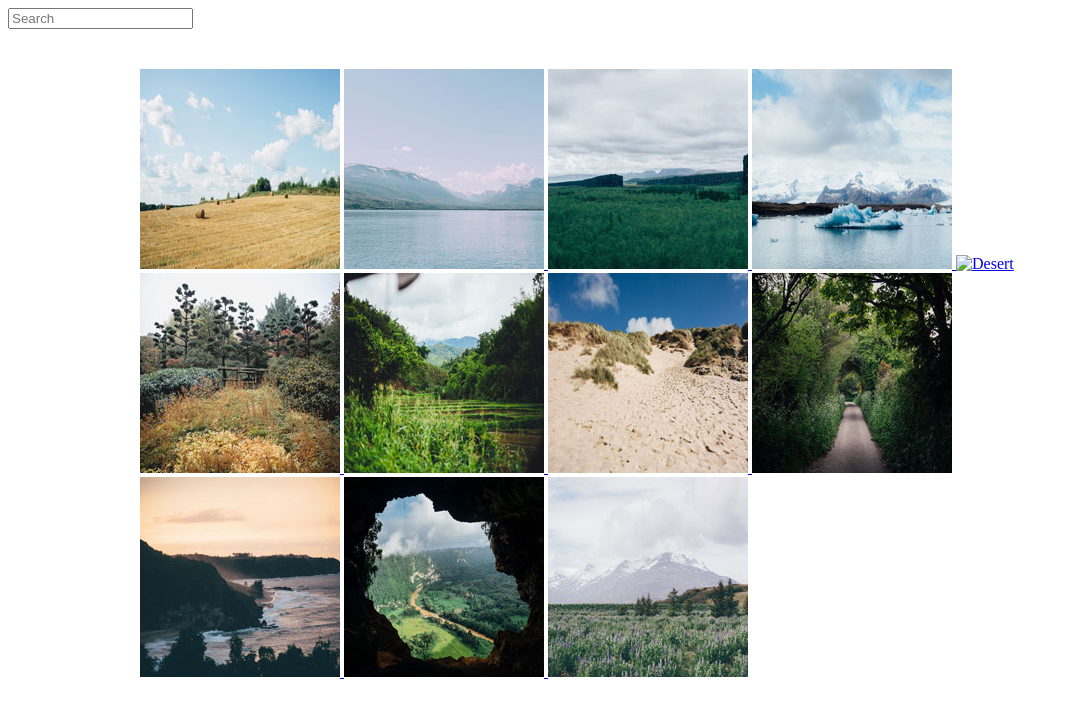
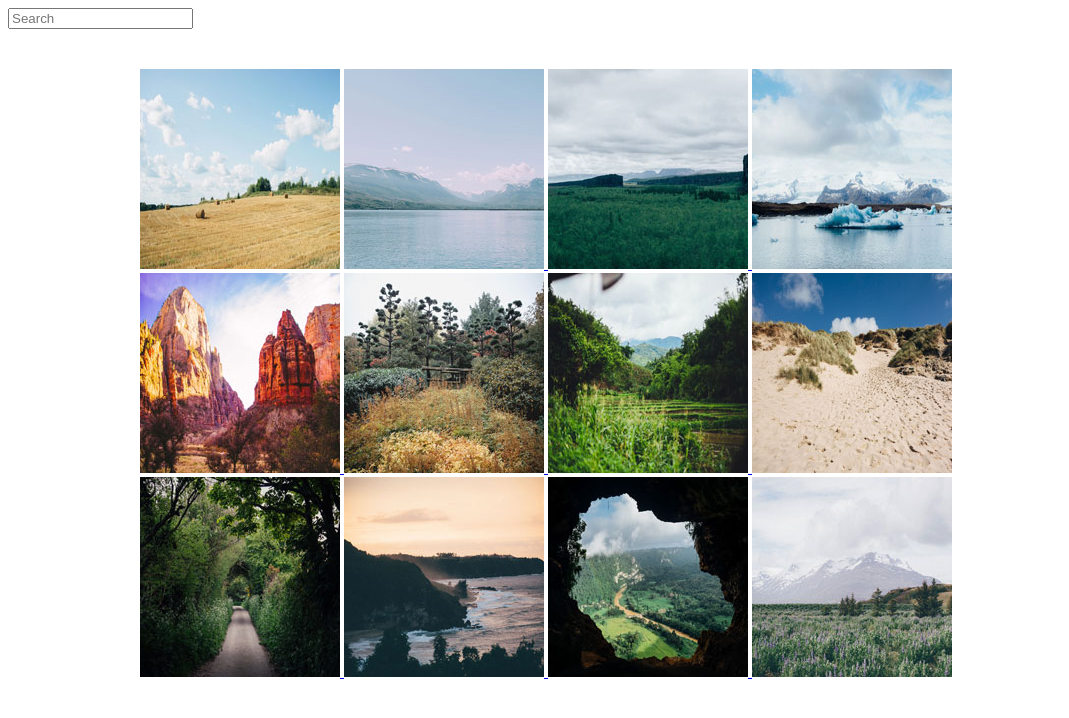
Before and after one commit to KellerC21/Interactive-Photo-Gallery, a plain HTML site: page index.html in a window 1280 px wide. Shown: the whole page, without its empty margins (0-1069 px from the left). Drawn offline with Linux system fonts and the light colour scheme.

Commit message:
Update index.html

```diff
--- a/index.html
+++ b/index.html
@@ -33,7 +33,7 @@
             </a>
 
             <a href="photos/05.jpg" data-caption="The red cliffs were beautiful. It was really hot in the desert but we did a lot of walking through the canyons.">
-                <img src="thumbnails/05.jpg" alt="Desert">
+                <img src="photos/thumbnails/05.jpg" alt="Desert">
             </a>
 
             <a href="photos/06.jpg" data-caption="Fall is coming, I love when the leaves on the trees start to change color.">
```
